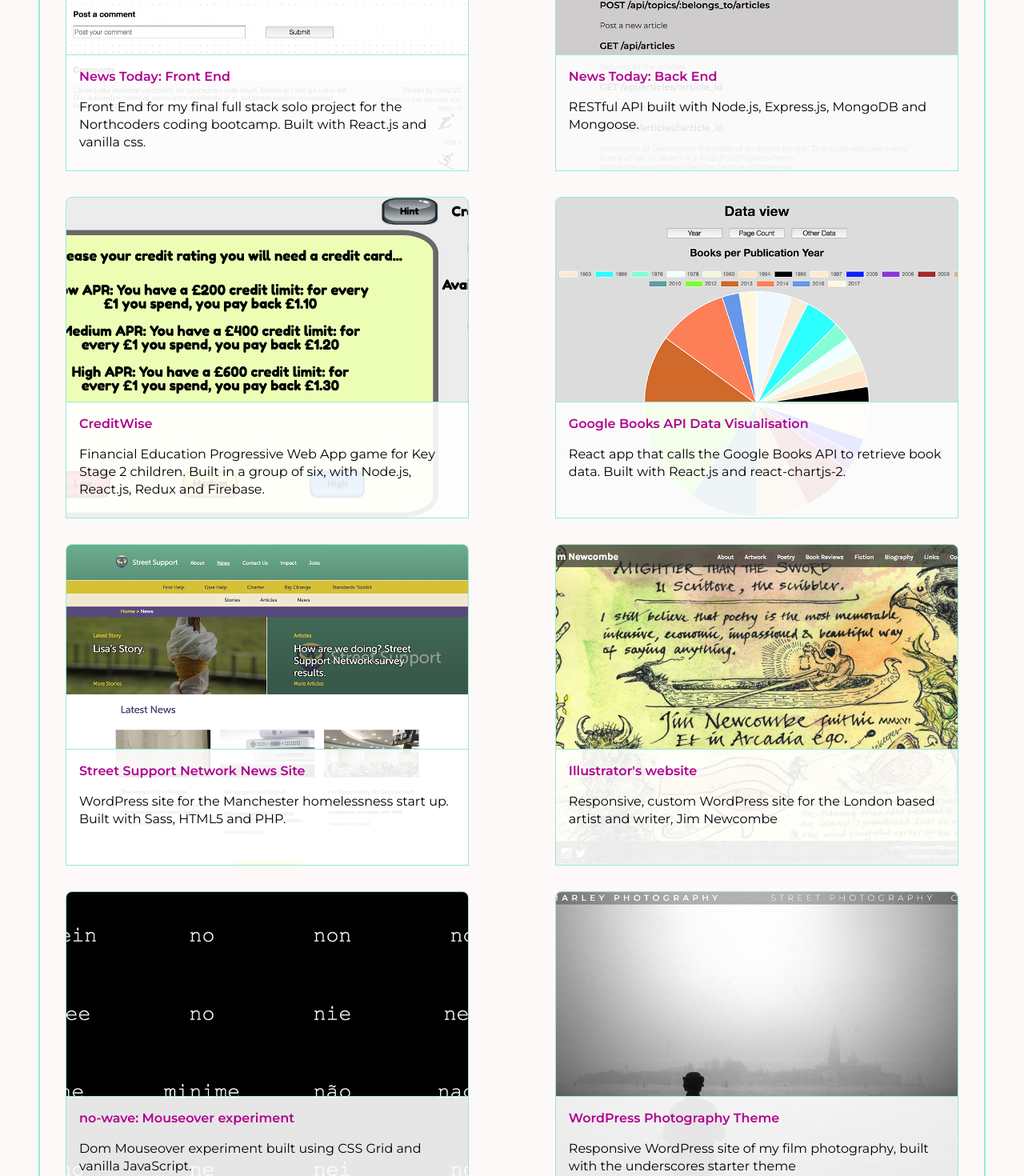
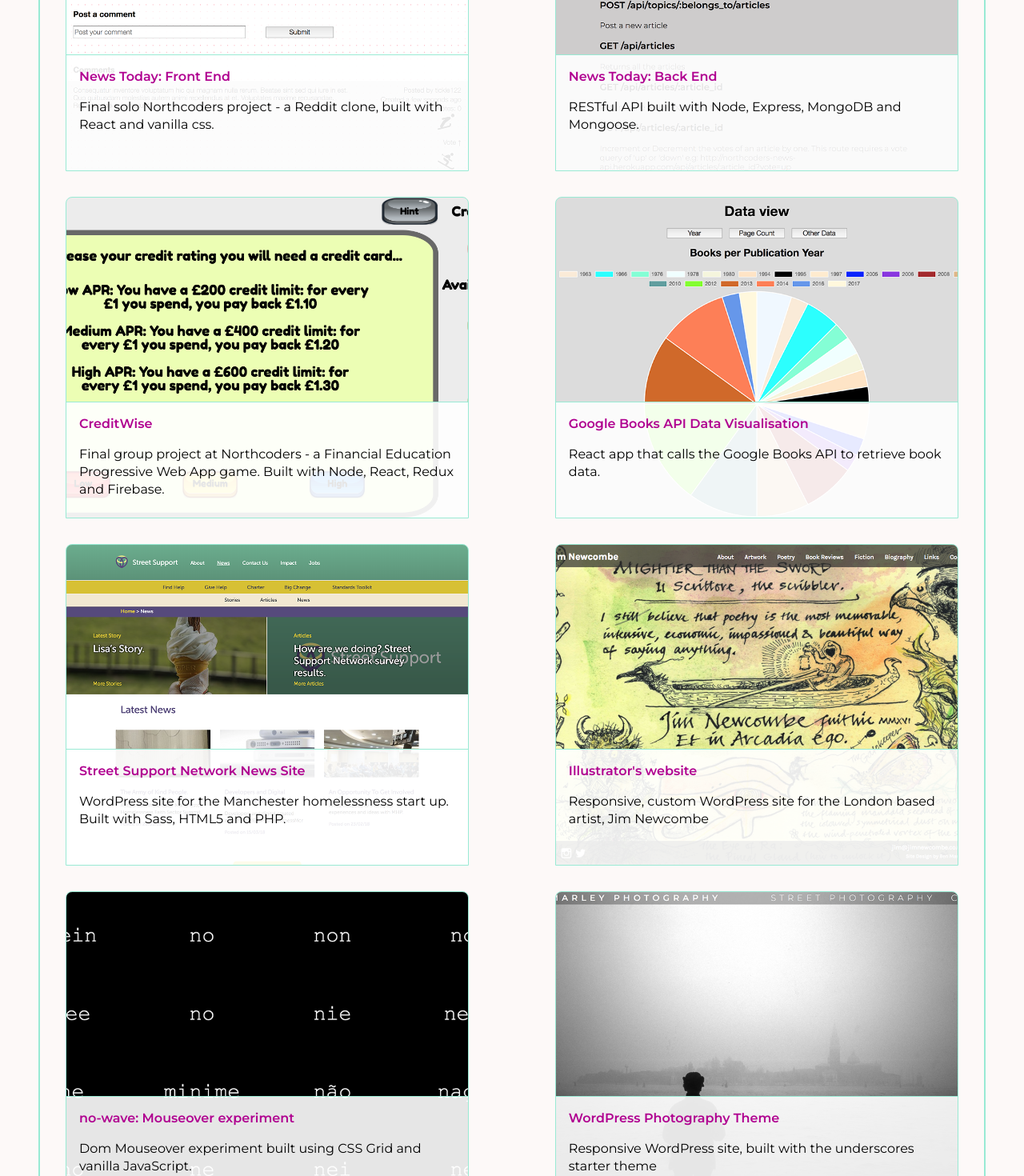
Before and after one commit to bnmrly/bnmrly.github.io, a React (Create React App) app: page / in a window 1280 px wide. Shown: the part 920-2390 px from the top of the page at 80% size. Built offline with nearby package versions, Linux system fonts and the light colour scheme.

Commit message:
Copy tweaks

```diff
--- a/src/data/projectData.js
+++ b/src/data/projectData.js
@@ -3,28 +3,27 @@ const projectData = [
     name: 'News Today: Front End',
     link: 'https://news-today-ben-marley.herokuapp.com/',
     description:
-      'Front End for my final full stack solo project for the Northcoders coding bootcamp. Built with React.js and vanilla css.',
+      'Final solo Northcoders project - a Reddit clone, built with React and vanilla css.',
     imageUrl: './projectImages/news-today-fe.png'
   },
   {
     name: 'News Today: Back End',
     link: 'https://ben-nc-news.herokuapp.com/API',
-    description:
-      'RESTful API built with Node.js, Express.js, MongoDB and Mongoose.',
+    description: 'RESTful API built with Node, Express, MongoDB and Mongoose.',
     imageUrl: './projectImages/news-today-be.png'
   },
   {
     name: 'CreditWise',
     link: 'https://github.com/bnmrly/project-game-FE',
     description:
-      'Financial Education Progressive Web App game for Key Stage 2 children. Built in a group of six, with Node.js, React.js, Redux and Firebase.',
+      'Final group project at Northcoders - a Financial Education Progressive Web App game. Built with Node, React, Redux and Firebase.',
     imageUrl: './projectImages/creditWise.png'
   },
   {
     name: 'Google Books API Data Visualisation',
     link: 'https://tranquil-hollows-48024.herokuapp.com/',
     description:
-      'React app that calls the Google Books API to retrieve book data. Built with React.js and react-chartjs-2.',
+      'React app that calls the Google Books API to retrieve book data.',
     imageUrl: './projectImages/google-books-api.png'
   },
   {
@@ -38,7 +37,7 @@ const projectData = [
     name: "Illustrator's website",
     link: 'http://jimnewcombe.co.uk',
     description:
-      'Responsive, custom WordPress site for the London based artist and writer, Jim Newcombe',
+      'Responsive, custom WordPress site for the London based artist, Jim Newcombe',
     imageUrl: './projectImages/jim-newcombe-project.png'
   },
   {
@@ -52,7 +51,7 @@ const projectData = [
     name: 'WordPress Photography Theme',
     link: 'http://benmarleyphotography.co.uk',
     description:
-      'Responsive WordPress site of my film photography, built with the underscores starter theme',
+      'Responsive WordPress site, built with the underscores starter theme',
     imageUrl: './projectImages/bm-photo-project.png'
   }
 ];
```
